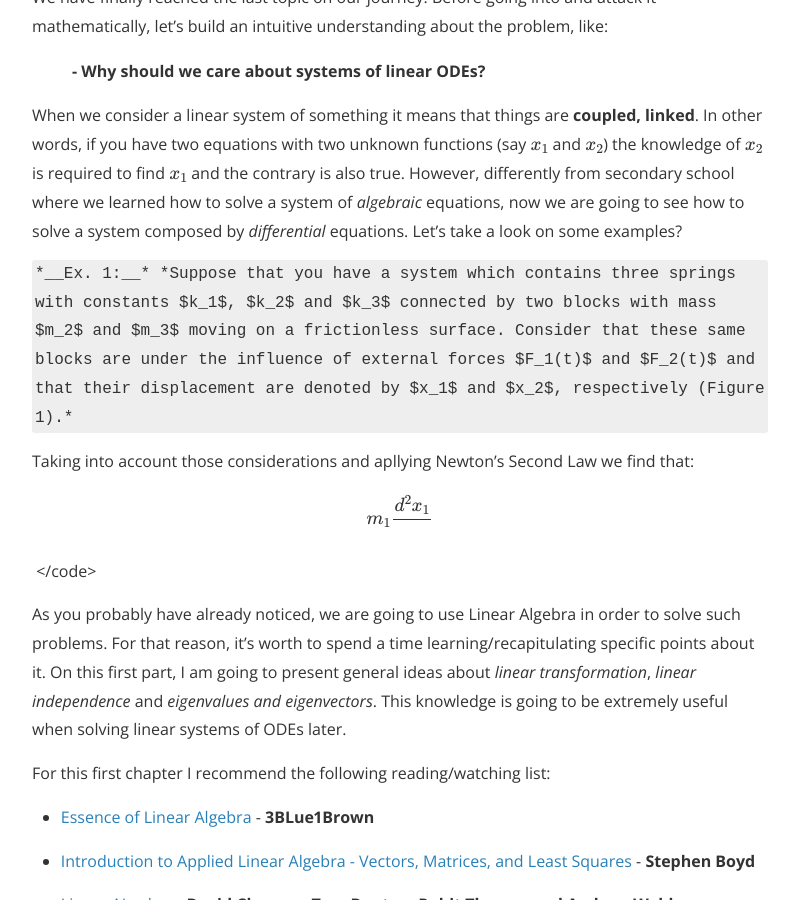
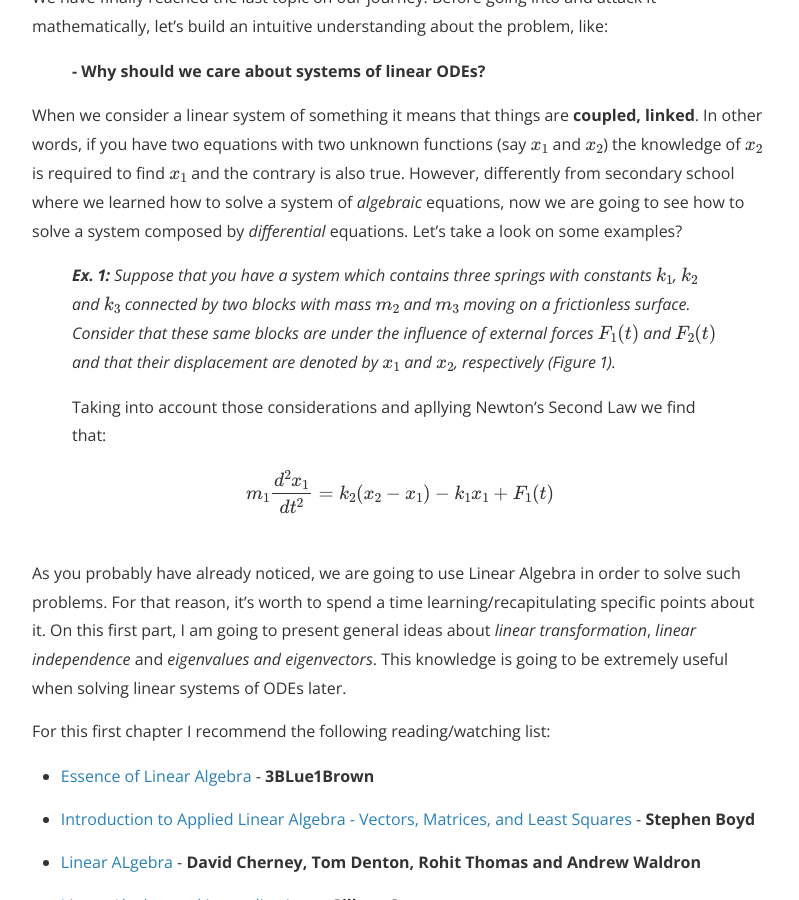
Before and after one commit to vic1309/lerofly, a Jekyll site: the page built from _posts/2019-06-06-linear_pt1.markdown, in a window 1280 px wide and 900 px high, scrolled down 723 px. Shown: the whole window, without its empty margins (240-1039 px from the left). Built offline with Jekyll 4.4.1, drawn with Linux system fonts in a browser that asks for light colours; nearby versions of some CDN libraries; formulas are drawn with MathJax 3; a script that is not in the unit is left out.

Commit message:
Update 2019-06-06-linear_pt1.markdown

```diff
--- a/_posts/2019-06-06-linear_pt1.markdown
+++ b/_posts/2019-06-06-linear_pt1.markdown
@@ -16,15 +16,14 @@
 
 When we consider a linear system of something it means that things are **coupled, linked**. In other words, if you have two equations with two unknown functions (say $x_1$ and $x_2$) the knowledge of $x_2$ is required to find $x_1$ and the contrary is also true. However, differently from secondary school where we learned how to solve a system of *algebraic* equations, now we are going to see how to solve a system composed by *differential* equations. Let's take a look on some examples?
 
-<code>
-*__Ex. 1:__* *Suppose that you have a system which contains three springs with constants $k_1$, $k_2$ and $k_3$ connected by two blocks with mass $m_2$ and $m_3$ moving on a frictionless surface. Consider that these same blocks are under the influence of external forces $F_1(t)$ and $F_2(t)$ and that their displacement are denoted by $x_1$ and $x_2$, respectively (Figure 1).*
 
-Taking into account those considerations and apllying Newton's Second Law we find that:
+> *__Ex. 1:__* *Suppose that you have a system which contains three springs with constants $k_1$, $k_2$ and $k_3$ connected by two blocks with mass $m_2$ and $m_3$ moving on a frictionless surface. Consider that these same blocks are under the influence of external forces $F_1(t)$ and $F_2(t)$ and that their displacement are denoted by $x_1$ and $x_2$, respectively (Figure 1).*
 
-$$ m_1 \frac{d^2 x_1}{}$$
+> Taking into account those considerations and apllying Newton's Second Law we find that:
 
-$$ $$
-</code>
+> $$ m_1 \frac{d^2 x_1}{dt^2} = k_2(x_2 - x_1) - k_1 x_1 + F_1(t)$$
+
+> $$ $$
 
 
 As you probably have already noticed, we are going to use Linear Algebra in order to solve such problems. For that reason, it's worth to spend a time learning/recapitulating specific points about it. On this first part, I am going to present general ideas about *linear transformation*, *linear independence* and *eigenvalues and eigenvectors*. This knowledge is going to be extremely useful when solving linear systems of ODEs later.
```
